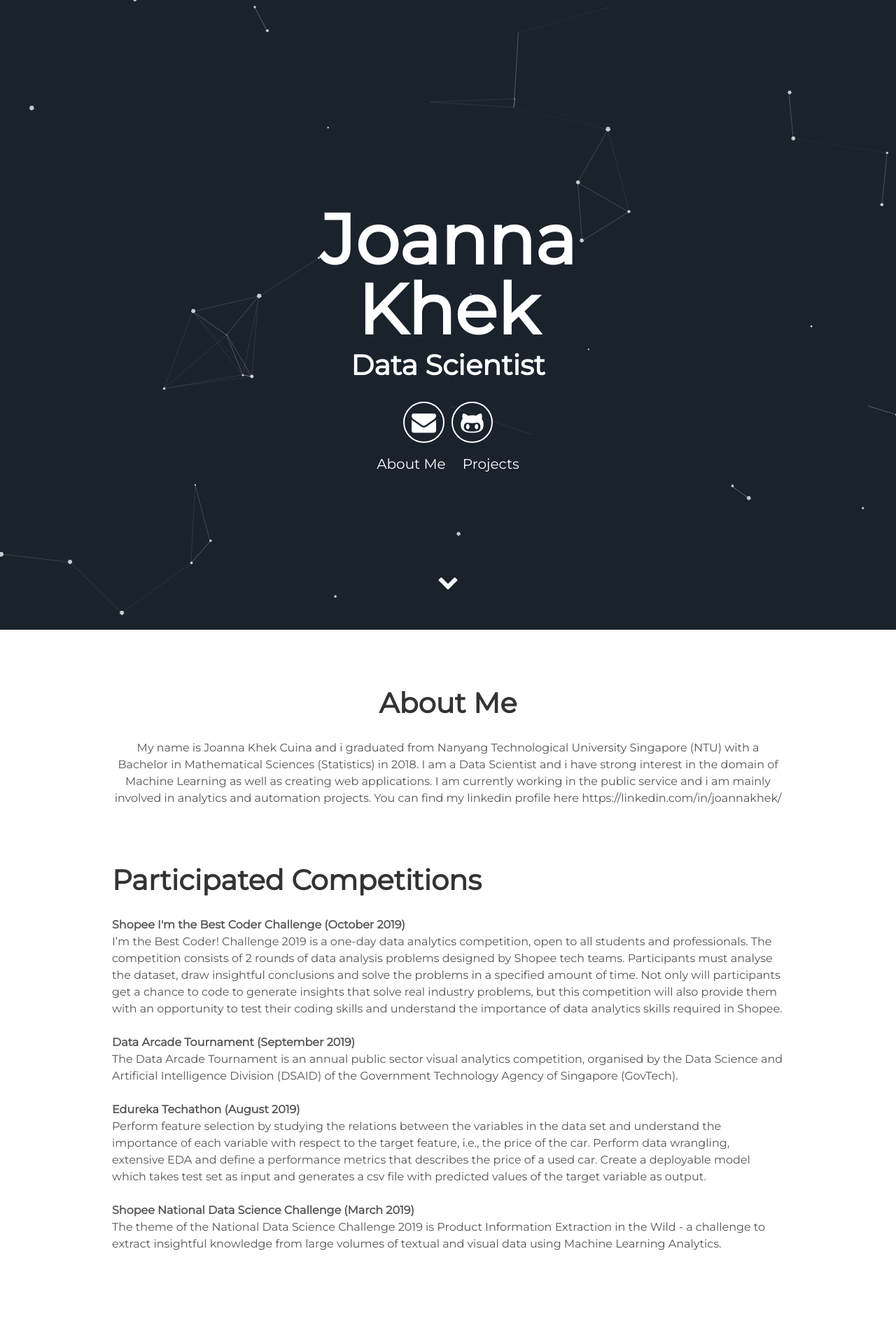
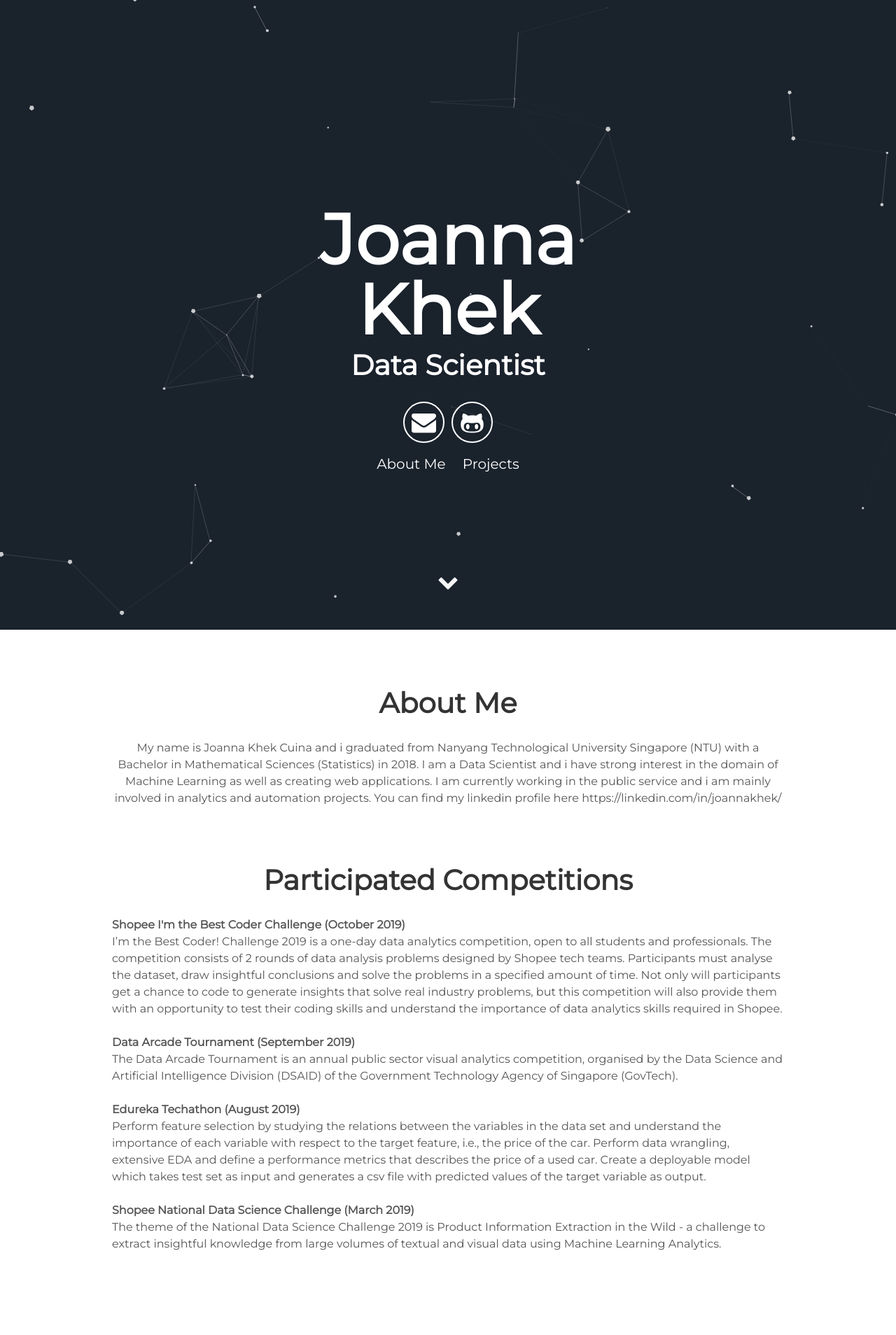
Before and after one commit to Joanna-Khek/joanna-khek.github.io, a Jekyll site: the page built from index.html, in a window 1280 px wide. Shown: the top 1908 px of the page at 70% size. Built offline with Jekyll 4.4.1, drawn with Linux system fonts in a browser that asks for light colours.

Commit message:
update alignment

```diff
--- a/_includes/about.html
+++ b/_includes/about.html
@@ -4,7 +4,7 @@
 </div>
 
   <div class="user-competitions">
-   <h1> Participated Competitions </h1>
+   <h1><center> Participated Competitions</center></h1>
     <p>
       <strong>Shopee I'm the Best Coder Challenge (October 2019)</strong>
       <br />
```
